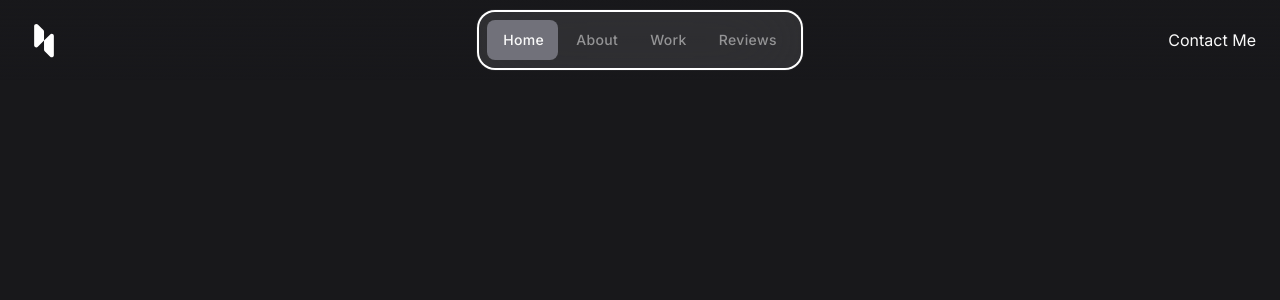
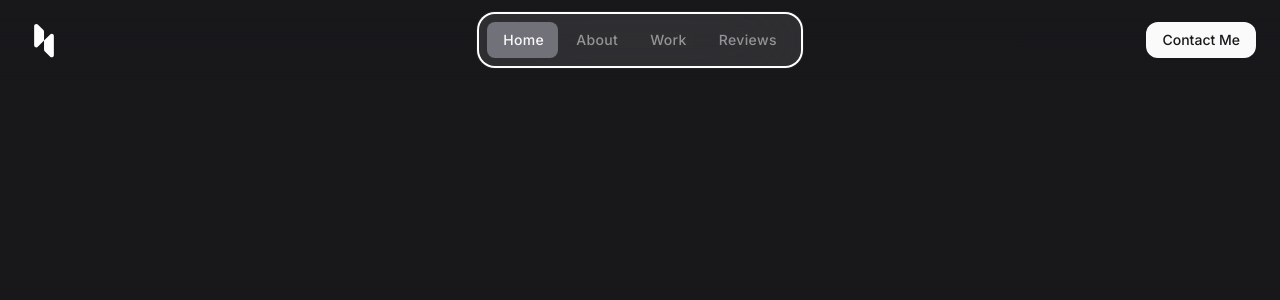
Before and after one commit to yasasdev/My-Official-Portfolio, a React (Vite) app: page / in a window 1280 px wide. Shown: the top 300 px of the page. Built offline with nearby package versions, Linux system fonts and the light colour scheme.

Commit message:
contact button update.

```diff
--- a/src/index.css
+++ b/src/index.css
@@ -31,7 +31,7 @@
 }
 
 .nav-link {
-  @apply grid items-center h-10 px-4 text-sm font-medium tracking-wide text-zinc-50/50 hover:text-zinc-50
+  @apply grid items-center h-9 px-4 text-sm font-medium tracking-wide text-zinc-50/50 hover:text-zinc-50
   transition-colors;
 }
 
@@ -42,3 +42,13 @@
 .navbar .active-box {
   @apply absolute bg-zinc-500 rounded-lg -z-10 transition-[top,left] duration-500
 }
+
+/* Contact Me Button */
+.btn {
+  @apply max-w-max h-9 flex items-center gap-2 px-4 rounded-xl font-medium text-sm ring-1 ring-zinc-50/5
+  ring-inset transition-[background-color]
+}
+
+.btn-secondary {
+  @apply bg-zinc-50 text-zinc-900 active:bg-zinc-50/80;
+}
```
